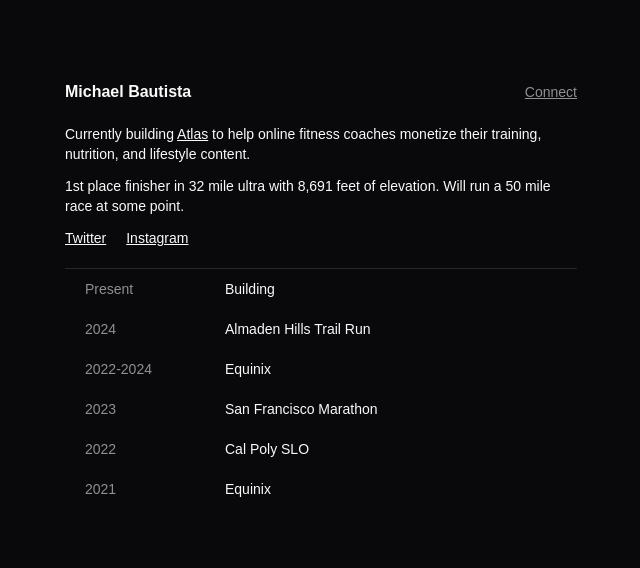
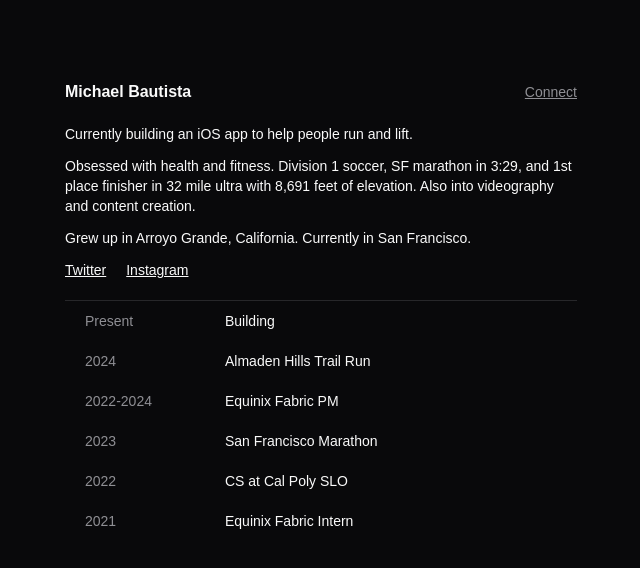
Before and after one commit to michaelrbautista/portfolio, a Next.js app: page / in a window 1280 px wide. Shown: the top 568 px of the page, without its empty margins (319-959 px from the left). Built offline with nearby package versions, Linux system fonts and the light colour scheme.

Commit message:
fixed bio

```diff
--- a/src/app/items.ts
+++ b/src/app/items.ts
@@ -2,41 +2,29 @@ export const items = [
     {
         date: "Present",
         title: "Building",
-        subtitle: "Founder",
-        location: "San Francisco, CA",
         navigateUrl: "/building"
     },
     {
         date: "2024",
         title: "Almaden Hills Trail Run",
-        subtitle: "32 miles with 8,691 ft. of elevation",
-        location: "San Jose, CA",
         navigateUrl: "/ultra"
     },
     {
         date: "2022-2024",
-        title: "Equinix",
-        subtitle: "Senior Associate Product Manager",
-        location: "Redwood City, CA",
+        title: "Equinix Fabric PM",
         navigateUrl: "/equinix"
     },
     {
         date: "2023",
         title: "San Francisco Marathon",
-        subtitle: "26.2 miles with 1,300 ft. of elevation",
-        location: "San Francisco, CA",
         navigateUrl: "/marathon"
     },
     {
         date: "2022",
-        title: "Cal Poly SLO",
-        subtitle: "Computer Science",
-        location: "San Luis Obispo, CA"
+        title: "CS at Cal Poly SLO",
     },
     {
         date: "2021",
-        title: "Equinix",
-        subtitle: "Product Management Intern",
-        location: "Sunnyvale, CA"
+        title: "Equinix Fabric Intern"
     },
 ]
--- a/src/app/page.tsx
+++ b/src/app/page.tsx
@@ -19,13 +19,15 @@ const Home = () => {
                 </div>
                 <div className="flex flex-col gap-3">
                     <p className="text-sm">
-                        Currently building <a href="/atlas" className="underline">Atlas</a> to help
-                        online fitness coaches monetize their training, nutrition, and lifestyle
-                        content.
+                        Currently building an iOS app to help people run and lift.
                     </p>
                     <p className="text-sm">
-                        1st place finisher in 32 mile ultra with 8,691 feet of elevation. Will run a
-                        50 mile race at some point.
+                        Obsessed with health and fitness. Division 1 soccer, SF marathon in 3:29, and 1st
+                        place finisher in 32 mile ultra with 8,691 feet of elevation. Also into
+                        videography and content creation.
+                    </p>
+                    <p className="text-sm">
+                        Grew up in Arroyo Grande, California. Currently in San Francisco.
                     </p>
                     <div className="flex flex-row gap-5">
                         <div className="flex flex-row gap-5">
--- a/src/components/Item.tsx
+++ b/src/components/Item.tsx
@@ -3,7 +3,6 @@ import Link from "next/link"
 export type ItemType = {
     date: string,
     title: string,
-    subtitle: string,
     navigateUrl?: string
 }
 
--- a/src/components/ItemList.tsx
+++ b/src/components/ItemList.tsx
@@ -11,7 +11,7 @@ const ItemList = ({
                 return (
                     <Item
                         item={item}
-                        key={item.subtitle}
+                        key={item.title}
                     />
                 )
             })}
```
